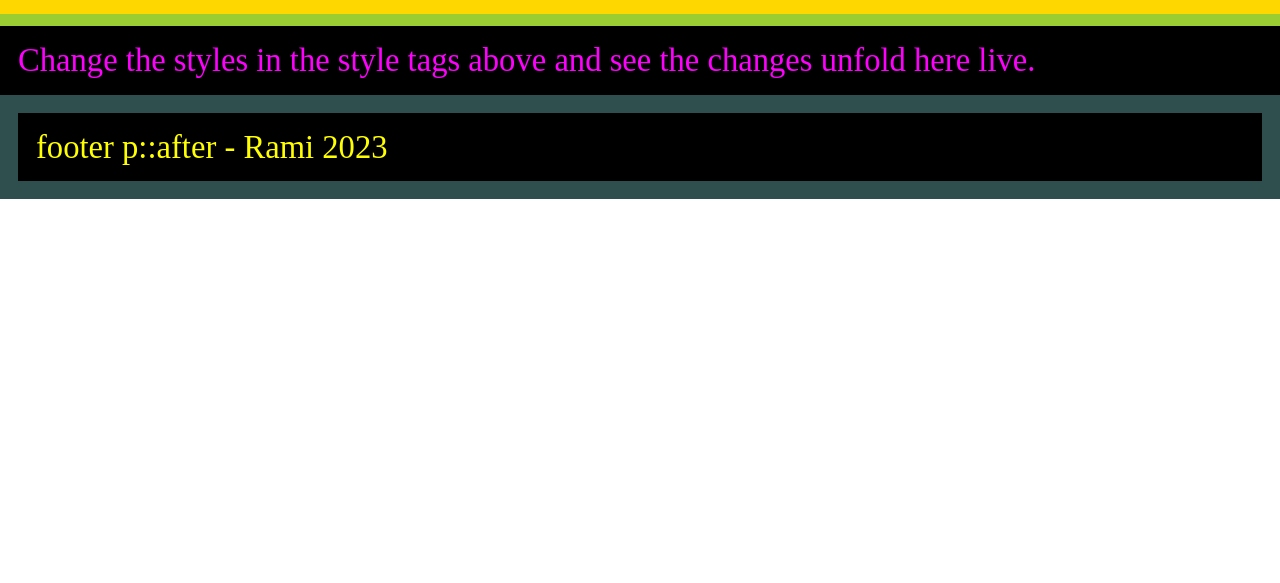
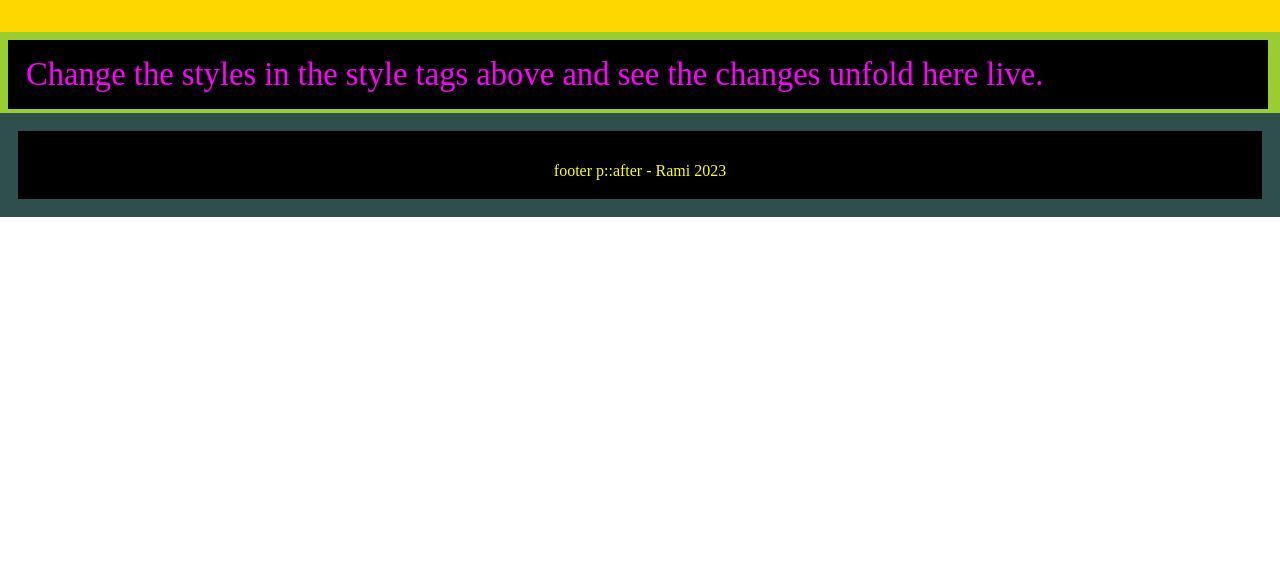
Before and after one commit to Rami24t/InteractiveEditablePageHTMLCSS, a plain HTML site: page index.html in a window 1280 px wide. Shown: the part 517-1100 px from the top of the page. Drawn offline with Linux system fonts and the light colour scheme.

Commit message:
update html styles

```diff
--- a/index.html
+++ b/index.html
@@ -153,36 +153,48 @@
             color: white;
         }
     </style>
-    <style style='display: block;' contenteditable="true">
+    <style contenteditable="true">
         html {
             background-color: blue;
             font-size: 1.7rem;
         }
     </style>
-    <style style='display: block;' contenteditable="true">
+    <style contenteditable="true">
         body {
             background-color: white;
             min-height: 200vh;
         }
     </style>
-    <style style='display: block;' contenteditable="true">
+    <style contenteditable="true">
+        header {
+            background-color: gold;
+            padding: 9px 0;
+        }
+    </style>
+    <style contenteditable="true">
         h1 {
             background-color: lightyellow;
-            font-family: 'Lucida Sans', sans-serif;
+            color: green;
             font-size: xxx-large;
             text-align: center;
-            color: green;
+            font-family: 'Lucida Sans', sans-serif;
             margin: 32px auto;
             padding: 11px 0;
             user-select: none;
         }
     </style>
-    <style style='display: block;' contenteditable="true">
+    <style contenteditable="true">
         h1::after {
             content: '(header CSS)';
         }
     </style>
-    <style style='display: block;' contenteditable="true">
+    <style contenteditable="true">
+        main {
+            background-color: yellowgreen;
+            padding: 8px 12px 4px 8px;
+        }
+    </style>
+    <style contenteditable="true">
         p {
             background-color: black;
             color: magenta;
@@ -191,36 +203,27 @@
             user-select: none;
         }
     </style>
-    <style style='display: block;' contenteditable="true">
-        header {
-            background-color: gold;
-            padding: 9px 0;
+    <style contenteditable="true">
+        footer {
+            background-color: darkslategray;
+            text-align: center;
+            padding: 18px;
         }
     </style>
-    <style style='display: block;' contenteditable="true">
-        main {
-            background-color: yellowgreen;
-            height: 12px;
-        }
-    </style>
-    <style style='display: block;' contenteditable="true">
-        footer {
-            background-color: darkslategray;
-            padding: 18px;
-            user-select: none;
-        }
-    </style>
-    <style style='display: block;' contenteditable="true">
+    <style contenteditable="true">
         footer p::after {
             color: yellow;
+            font-size: medium;
+            background-color: transparent;
             content: 'footer p::after - Rami 2023';
         }
     </style>
     <header>
         <h1>Live editable styles</h1>
     </header>
-    <main></main>
-    <p>Change the styles in the style tags above and see the changes unfold here live.</p>
+    <main>
+        <p>Change the styles in the style tags above and see the changes unfold here live.</p>
+    </main>
     <footer>
         <p></p>
     </footer>
```
